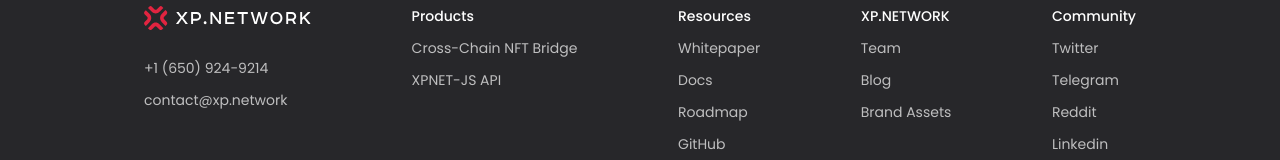
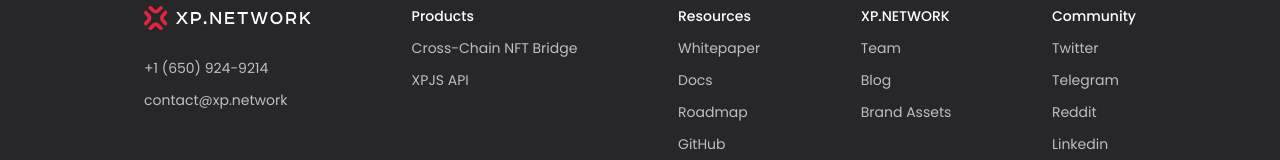
Before and after one commit to XP-NETWORK/bridge-explorer-ui, a React (Create React App) app: page / in a window 1280 px wide. Shown: the part 591-751 px from the top of the page. Built offline with nearby package versions, Linux system fonts and the light colour scheme; no server answers.

Commit message:
XPNET-JS to XPJS in footer

```diff
--- a/src/components/Footer.tsx
+++ b/src/components/Footer.tsx
@@ -23,7 +23,7 @@ export const Footer = () => {
             <FooterLink href="https://bridge.xp.network/">
               Cross-Chain NFT Bridge
             </FooterLink>
-            <FooterLink href="https://xp.network/api/">XPNET-JS API</FooterLink>
+            <FooterLink href="https://xp.network/api/">XPJS API</FooterLink>
           </div>
           <div className="flex flex-col gap-3">
             <h1 className="font-poppins font-medium text-white">Resources</h1>
```
